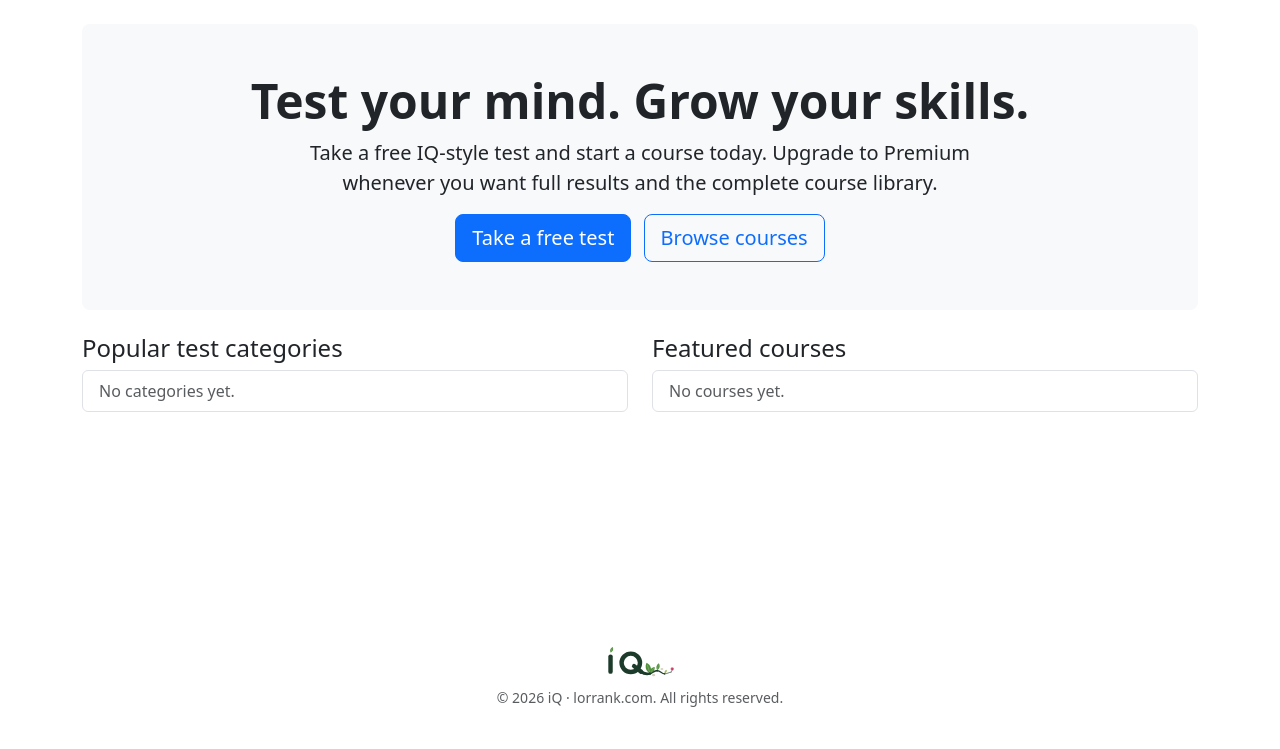
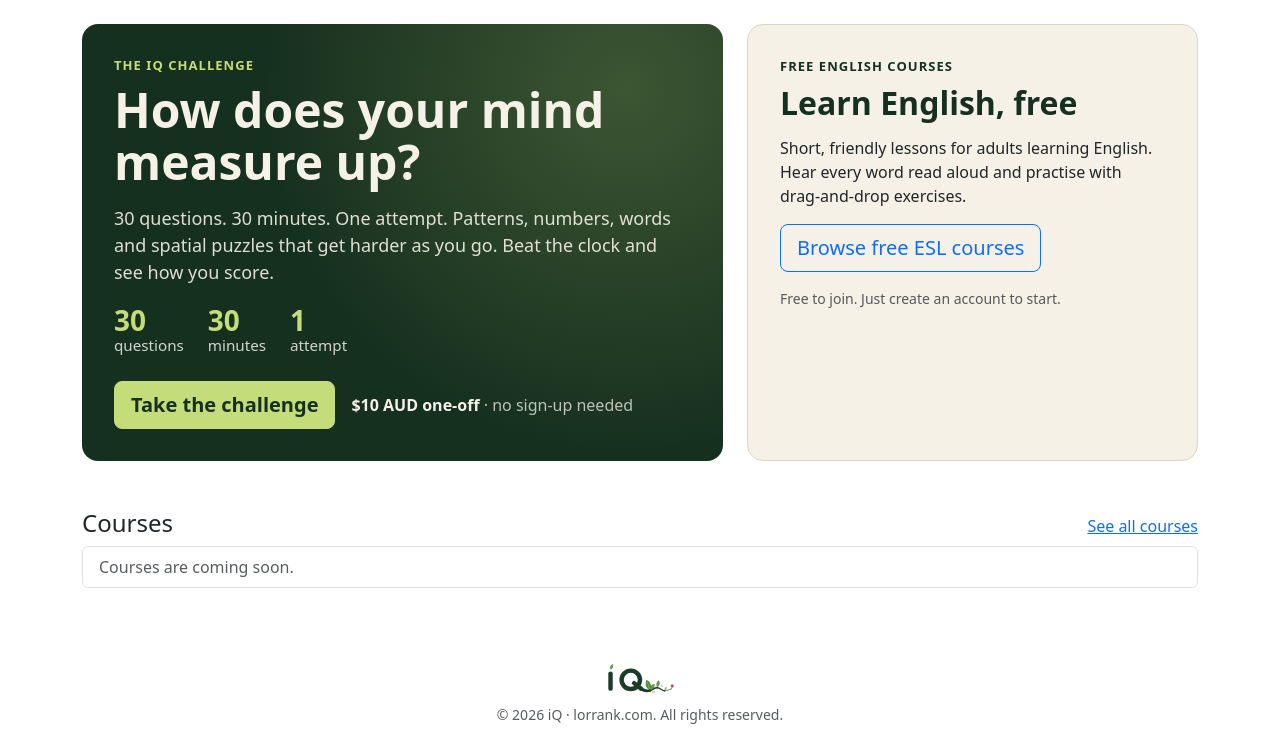
Before and after one commit to luki82/iq-courses-platform, a Django app: page / in a window 1280 px wide. Shown: the part 68-817 px from the top of the page. Before the commit the page ends 775 px from the top, so only its background shows below. Run offline with Django 5.2, Linux system fonts and the light colour scheme; data that the repository does not hold is empty; some libraries are stand-ins or nearby versions.

Commit message:
Home page: paid IQ challenge and free ESL courses

```diff
--- a/core/views.py
+++ b/core/views.py
@@ -1,3 +1,4 @@
+from django.db.models import Count, Q
 from django.shortcuts import render
 
 from courses.models import Course
@@ -5,10 +6,24 @@ from iqtest.models import Category
 
 
 def home(request):
-    categories = Category.objects.all()[:4]
-    courses = Course.objects.filter(is_published=True)[:4]
+    # The paid, timed IQ challenge (the Full IQ Assessment), if it's set up.
+    challenge = Category.objects.filter(price_cents__isnull=False).exclude(price_cents=0).first()
+
+    # A course is free when every one of its modules is a free preview.
+    courses = list(
+        Course.objects.filter(is_published=True)
+        .annotate(
+            module_total=Count("modules", distinct=True),
+            paid_modules=Count("modules", filter=Q(modules__is_free_preview=False), distinct=True),
+        )
+        .order_by("created_at")[:6]
+    )
+    for course in courses:
+        course.is_free = course.module_total > 0 and course.paid_modules == 0
+    free_course = next((c for c in courses if c.is_free), None)
+
     return render(
         request,
         "core/home.html",
-        {"categories": categories, "courses": courses},
+        {"challenge": challenge, "courses": courses, "free_course": free_course},
     )
--- a/static/css/style.css
+++ b/static/css/style.css
@@ -452,3 +452,99 @@ main {
 .exercise-feedback.is-wrong {
   color: #DC3545;
 }
+
+/* ------------------------------------------------------------------ */
+/* Home page                                                           */
+/* ------------------------------------------------------------------ */
+.home-panel {
+  padding: 2rem;
+  border-radius: 1rem;
+}
+
+.home-panel--challenge {
+  color: #F5F1E6;
+  background: #16301F radial-gradient(circle at 85% 15%, rgba(196, 220, 122, 0.22), transparent 55%);
+}
+
+.home-panel--learn {
+  background: #F5F1E6;
+  border: 1px solid #DDD5BF;
+}
+
+.home-kicker {
+  margin-bottom: 0.5rem;
+  font-size: 0.8125rem;
+  font-weight: 700;
+  letter-spacing: 0.08em;
+  text-transform: uppercase;
+  color: #C4DC7A;
+}
+
+.home-kicker--learn {
+  color: #16301F;
+}
+
+.home-title {
+  font-size: clamp(2rem, 4.5vw, 3rem);
+  font-weight: 800;
+  line-height: 1.1;
+  margin-bottom: 1rem;
+}
+
+.home-title--small {
+  font-size: clamp(1.6rem, 3vw, 2rem);
+  color: #16301F;
+}
+
+.home-lead {
+  font-size: 1.125rem;
+  max-width: 36rem;
+  color: rgba(245, 241, 230, 0.9);
+}
+
+.home-facts {
+  display: flex;
+  flex-wrap: wrap;
+  gap: 0.5rem 1.5rem;
+  padding: 0;
+  margin: 1.25rem 0 1.5rem;
+  list-style: none;
+  font-size: 0.95rem;
+  color: rgba(245, 241, 230, 0.85);
+}
+
+.home-facts strong {
+  display: block;
+  font-size: 1.75rem;
+  line-height: 1;
+  color: #C4DC7A;
+}
+
+.btn-challenge {
+  font-weight: 700;
+  color: #16301F;
+  background: #C4DC7A;
+  border-color: #C4DC7A;
+}
+
+.btn-challenge:hover,
+.btn-challenge:focus-visible {
+  color: #16301F;
+  background: #D6E99A;
+  border-color: #D6E99A;
+}
+
+.home-price {
+  font-weight: 700;
+}
+
+.home-price-note {
+  font-weight: 400;
+  color: rgba(245, 241, 230, 0.75);
+}
+
+@media (max-width: 575.98px) {
+  .home-panel {
+    padding: 1.5rem;
+  }
+}
--- a/templates/core/home.html
+++ b/templates/core/home.html
@@ -3,41 +3,67 @@
 {% block title %}Home{% endblock %}
 
 {% block content %}
-<div class="p-5 mb-4 bg-light rounded-3 text-center">
-  <h1 class="display-5 fw-bold">Test your mind. Grow your skills.</h1>
-  <p class="col-lg-8 mx-auto fs-5">
-    Take a free IQ-style test and start a course today. Upgrade to Premium
-    whenever you want full results and the complete course library.
-  </p>
-  <a href="{% url 'iqtest:test_list' %}" class="btn btn-primary btn-lg me-2">Take a free test</a>
-  <a href="{% url 'courses:course_list' %}" class="btn btn-outline-primary btn-lg">Browse courses</a>
+<div class="row g-4 mb-5 home-hero">
+  <div class="col-lg-7">
+    <section class="home-panel home-panel--challenge h-100">
+      <p class="home-kicker">The iQ Challenge</p>
+      <h1 class="home-title">How does your mind measure up?</h1>
+      <p class="home-lead">
+        30 questions. 30 minutes. One attempt. Patterns, numbers, words and
+        spatial puzzles that get harder as you go. Beat the clock and see how
+        you score.
+      </p>
+      <ul class="home-facts">
+        <li><strong>30</strong> questions</li>
+        <li><strong>30</strong> minutes</li>
+        <li><strong>1</strong> attempt</li>
+      </ul>
+      <div class="d-flex flex-wrap align-items-center gap-3">
+        <a href="{% url 'iqtest:test_list' %}" class="btn btn-challenge btn-lg">Take the challenge</a>
+        <span class="home-price">
+          {% if challenge %}{{ challenge.price_display }}{% else %}$10 AUD{% endif %} one-off
+          <span class="home-price-note">· no sign-up needed</span>
+        </span>
+      </div>
+    </section>
+  </div>
+
+  <div class="col-lg-5">
+    <section class="home-panel home-panel--learn h-100">
+      <p class="home-kicker home-kicker--learn">Free English courses</p>
+      <h2 class="home-title home-title--small">Learn English, free</h2>
+      <p>
+        Short, friendly lessons for adults learning English. Hear every word
+        read aloud and practise with drag-and-drop exercises.
+      </p>
+      {% if free_course %}
+        <a href="{% url 'courses:course_detail' free_course.slug %}" class="btn btn-outline-primary btn-lg">
+          Browse free ESL courses
+        </a>
+      {% else %}
+        <a href="{% url 'courses:course_list' %}" class="btn btn-outline-primary btn-lg">Browse free ESL courses</a>
+      {% endif %}
+      <p class="small text-muted mt-3 mb-0">Free to join. Just create an account to start.</p>
+    </section>
+  </div>
 </div>
 
-<div class="row g-4">
-  <div class="col-md-6">
-    <h2 class="h4">Popular test categories</h2>
-    <ul class="list-group">
-      {% for category in categories %}
-      <li class="list-group-item d-flex justify-content-between">
-        <a href="{% url 'iqtest:take_test' category.slug %}">{{ category.name }}</a>
-        {% if category.is_premium %}<span class="badge bg-warning text-dark">Premium</span>{% endif %}
-      </li>
-      {% empty %}
-      <li class="list-group-item text-muted">No categories yet.</li>
-      {% endfor %}
-    </ul>
-  </div>
-  <div class="col-md-6">
-    <h2 class="h4">Featured courses</h2>
-    <ul class="list-group">
-      {% for course in courses %}
-      <li class="list-group-item">
-        <a href="{% url 'courses:course_detail' course.slug %}">{{ course.title }}</a>
-      </li>
-      {% empty %}
-      <li class="list-group-item text-muted">No courses yet.</li>
-      {% endfor %}
-    </ul>
-  </div>
+<div class="d-flex flex-wrap justify-content-between align-items-baseline mb-2">
+  <h2 class="h4 mb-0">Courses</h2>
+  <a href="{% url 'courses:course_list' %}">See all courses</a>
 </div>
+<ul class="list-group mb-4">
+  {% for course in courses %}
+  <li class="list-group-item d-flex justify-content-between align-items-center">
+    <a href="{% url 'courses:course_detail' course.slug %}">{{ course.title }}</a>
+    {% if course.is_free %}
+      <span class="badge bg-success">Free</span>
+    {% else %}
+      <span class="badge bg-warning text-dark">Premium</span>
+    {% endif %}
+  </li>
+  {% empty %}
+  <li class="list-group-item text-muted">Courses are coming soon.</li>
+  {% endfor %}
+</ul>
 {% endblock %}
```
